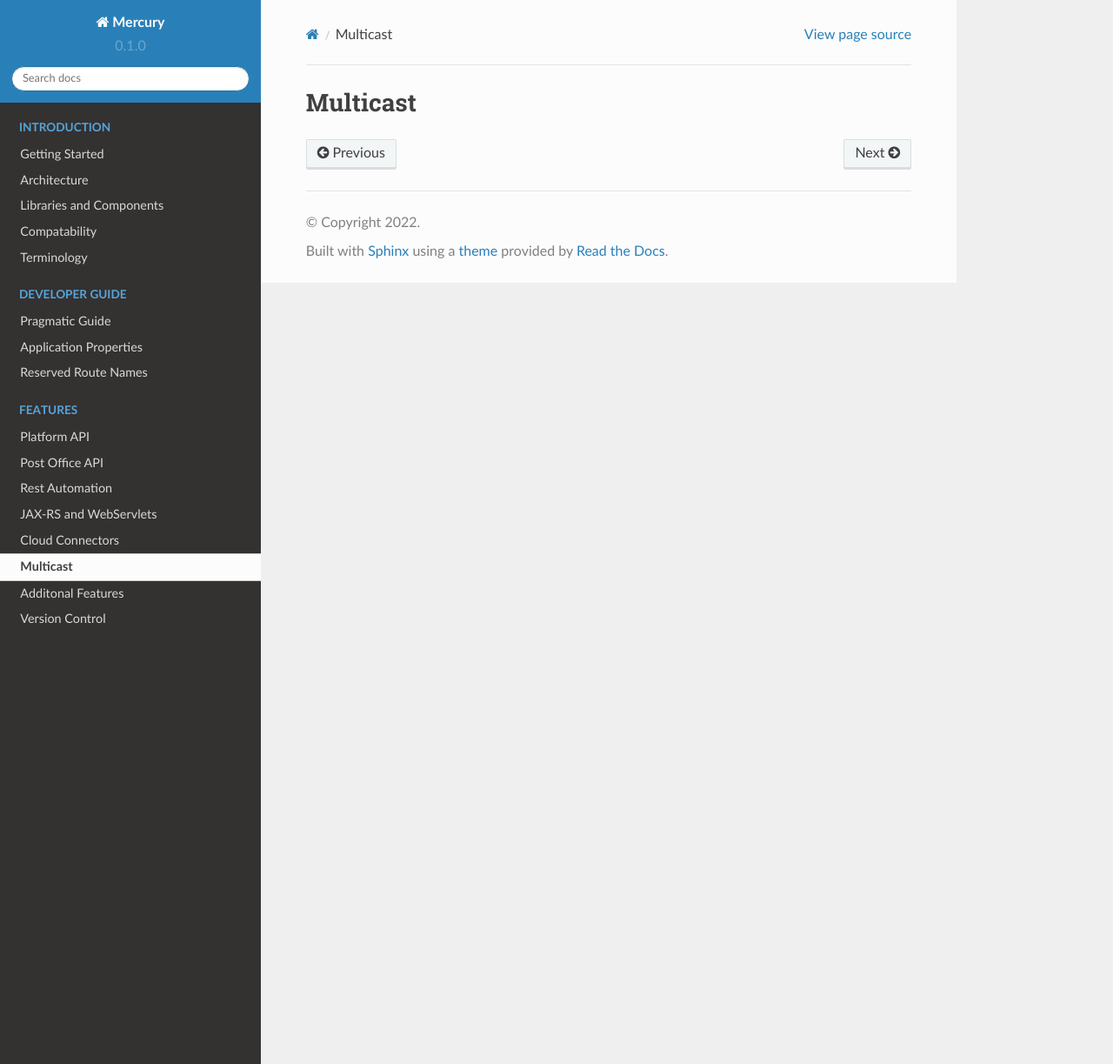
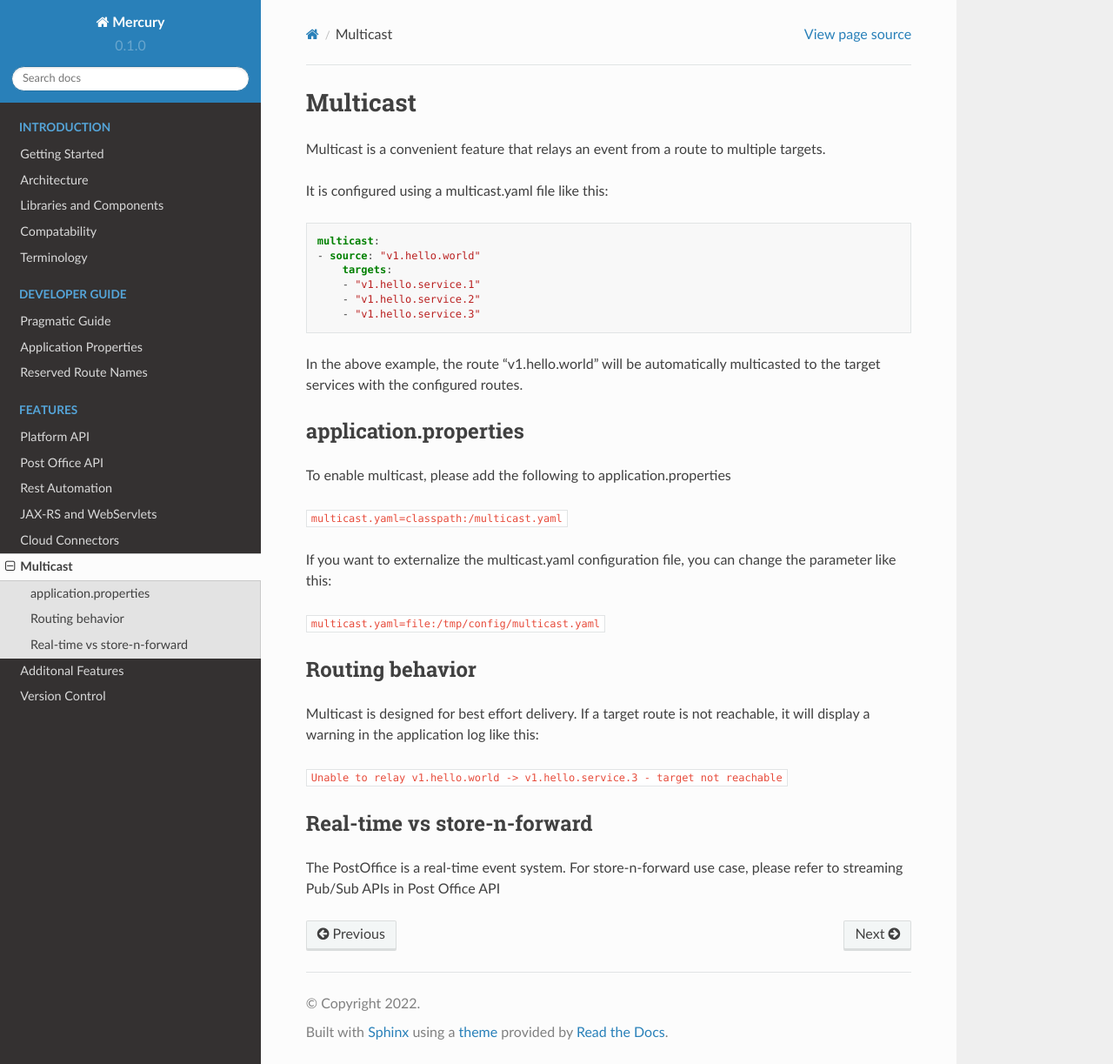
Before and after one commit to victorqzhang/refactory-vic, a Sphinx documentation site: the page built from docs/source/multicast.rst, in a window 1280 px wide and 1223 px high. Shown: the whole window at 87% size. Built offline with Sphinx 7.4.7 and the Read the Docs theme 2.0.0, drawn with Linux system fonts in a browser that asks for light colours.

Commit message:
Update multicast.rst

```diff
--- a/docs/source/multicast.rst
+++ b/docs/source/multicast.rst
@@ -1,2 +1,40 @@
 Multicast
 ==========
+
+Multicast is a convenient feature that relays an event from a route to multiple targets.
+
+It is configured using a multicast.yaml file like this:
+
+.. code-block:: yaml
+
+    multicast:
+    - source: "v1.hello.world"
+        targets:
+        - "v1.hello.service.1"
+        - "v1.hello.service.2"
+        - "v1.hello.service.3"
+
+In the above example, the route "v1.hello.world" will be automatically multicasted to the target services with the configured routes.
+
+application.properties
+-----------------------
+
+To enable multicast, please add the following to application.properties
+
+``multicast.yaml=classpath:/multicast.yaml``
+
+If you want to externalize the multicast.yaml configuration file, you can change the parameter like this:
+
+``multicast.yaml=file:/tmp/config/multicast.yaml``
+
+Routing behavior
+-----------------
+
+Multicast is designed for best effort delivery. If a target route is not reachable, it will display a warning in the application log like this:
+
+``Unable to relay v1.hello.world -> v1.hello.service.3 - target not reachable``
+
+Real-time vs store-n-forward
+-----------------------------
+
+The PostOffice is a real-time event system. For store-n-forward use case, please refer to streaming Pub/Sub APIs in Post Office API
```
